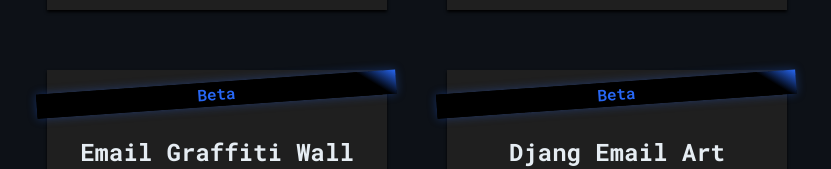
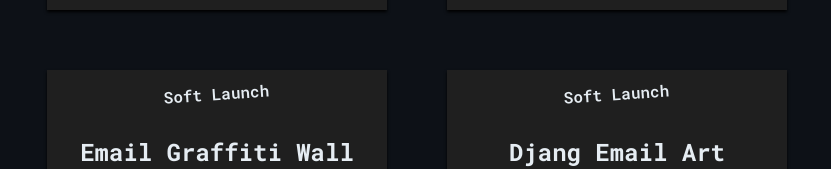
Before and after one commit to bdjang/bdjang.github.io, a React (Vite) app: page / in a window 1280 px wide. Shown: the part 850-1019 px from the top of the page, without its empty margins (223-1054 px from the left). Built offline with nearby package versions, Linux system fonts and the light colour scheme; no server answers.

Commit message:
Update project status name

```diff
--- a/src/components/Project.tsx
+++ b/src/components/Project.tsx
@@ -12,8 +12,8 @@ export default function Project({ projectTitle, projectDescription, selectProjec
         <>
             <article className={styles.projectDesc}>
                 {typeof projectTitle === 'string' && (
-                    // styles.comingSoon, styles.beta, styles.launched
-                    projectTitle.includes('Djang') || projectTitle.includes('Email Graffiti Wall') ? <span className={`${styles.beta} ${styles.projectBanner}`}>Beta</span>
+                    // styles.comingSoon, styles.softLaunch, styles.launched
+                    projectTitle.includes('Djang') || projectTitle.includes('Email Graffiti Wall') ? <span className={`${styles.softLaunch} ${styles.projectBanner}`}>Soft Launch</span>
                     : projectTitle.includes('Charts') || projectTitle.includes('Email Graffiti') ? <span className={`${styles.launched} ${styles.projectBanner}`}>Launched</span>
                     : null
                 )}
```
